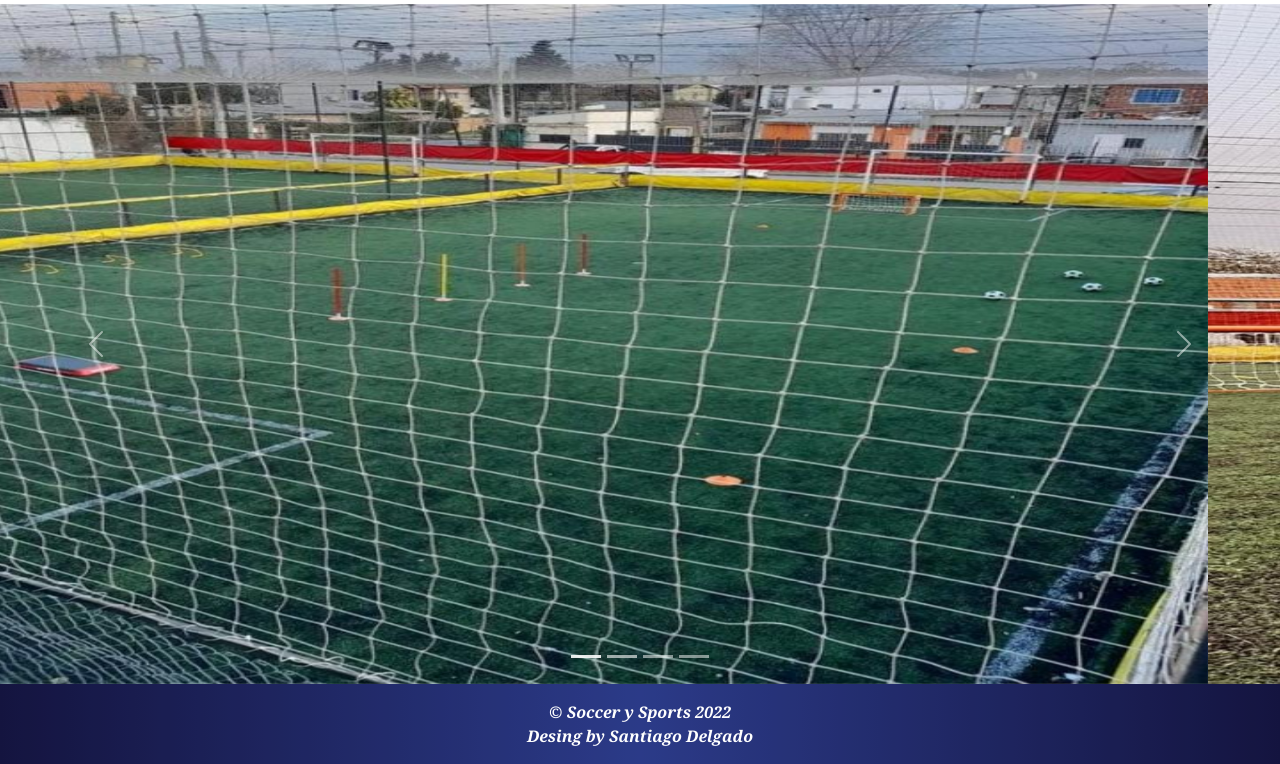
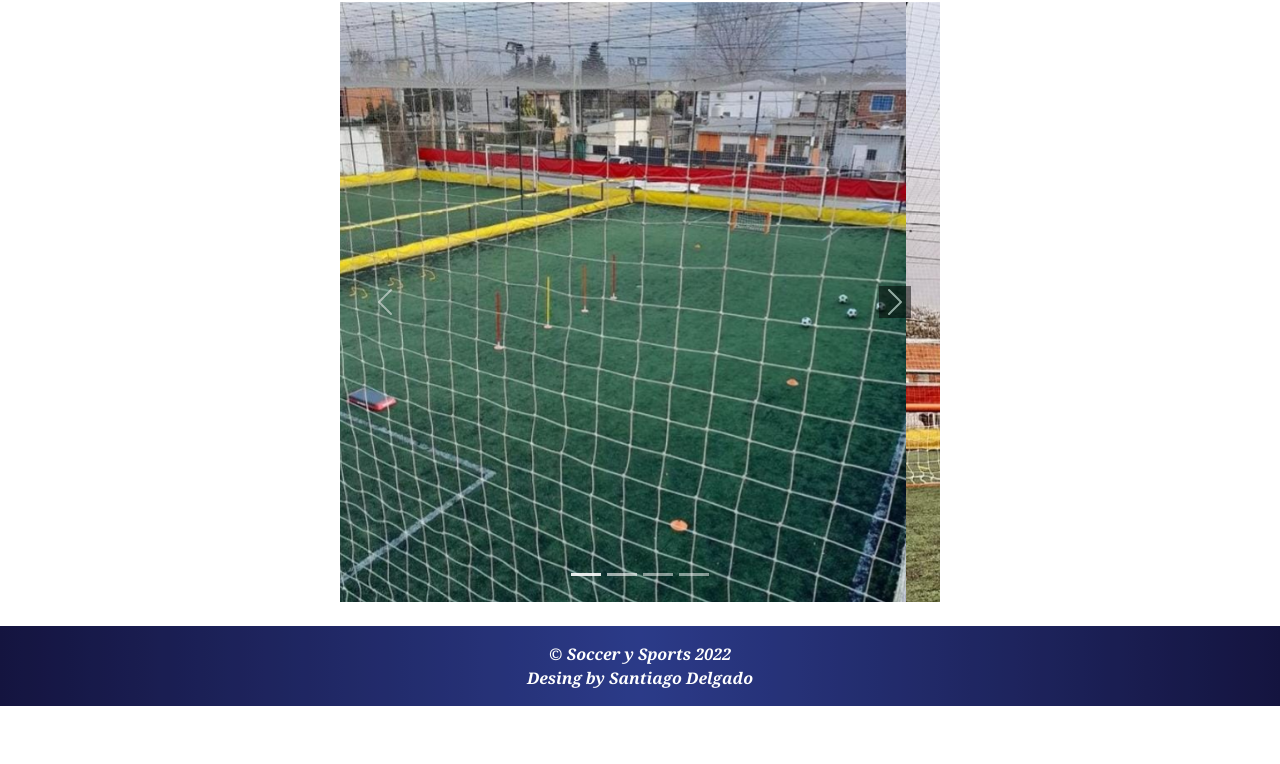
Before and after one commit to santiagodaniel95/Delgado-SoccerySports, a plain HTML site: page pages/galeria.html in a window 1280 px wide. Shown: the part 160-924 px from the top of the page. After the commit the page ends 866 px from the top, so only its background shows below. Drawn offline with nearby package versions, Linux system fonts and the light colour scheme.

Commit message:
se modifica carousel en page Galeria

```diff
--- a/css/estilos.css
+++ b/css/estilos.css
@@ -40,14 +40,18 @@
 }
 
 /* Galeria */
-
-.slide {
-    margin-top: 10px;
+.carousel {
+    width: 600px;
+    height: 600px;
 }
 
-.slide img {
-    height: 85vh;
-    width: 65vw;
+.carousel-inner {
+    width: 600px;
+    height: 600px;
+}
+
+.carousel-control-next-icon {
+    background-color: #000000;
 }
 
 /* Contacto*/
--- a/pages/galeria.html
+++ b/pages/galeria.html
@@ -44,7 +44,7 @@
     </nav>
     <main>
         <h1>Galeria</h1>
-        <div id="carouselExampleIndicators" class="carousel slide" data-bs-ride="carousel">
+        <div id="carouselExampleIndicators" class="carousel slide mx-auto" data-bs-ride="carousel">
             <div class="carousel-indicators">
               <button type="button" data-bs-target="#carouselExampleIndicators" data-bs-slide-to="0" class="active" aria-current="true" aria-label="Slide 1"></button>
               <button type="button" data-bs-target="#carouselExampleIndicators" data-bs-slide-to="1" aria-label="Slide 2"></button>
@@ -75,7 +75,7 @@
             </button>
           </div>
     </main>
-
+<br>
 
     <footer class="text-center text-white " style="background-image: linear-gradient(to left, rgb(25, 25, 79), rgb(54, 73, 170), rgb(25, 25, 79) );">
         <div class="text-center p-3" style="background-color: rgba(0, 0, 0, 0.2);">
```
